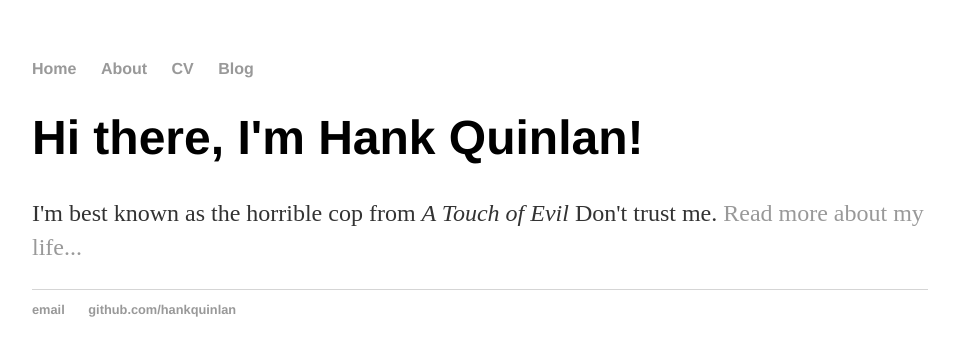
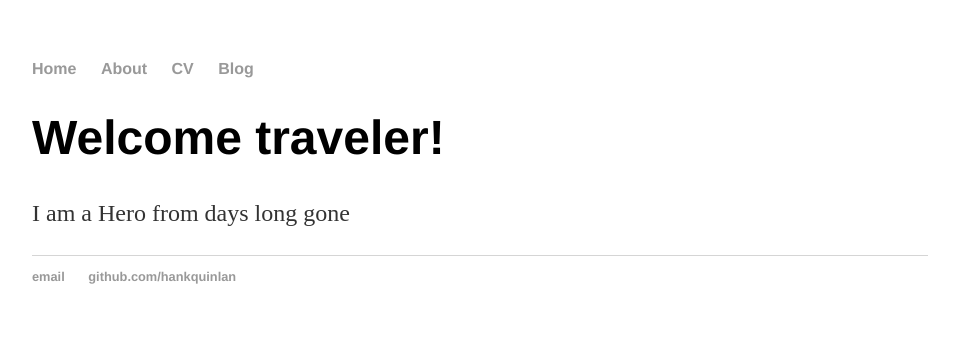
Before and after one commit to Thorberg14/Thorberg14.github.io, a Jekyll site: the page built from index.html, in a window 1280 px wide. Shown: the top 356 px of the page, without its empty margins (160-1119 px from the left). Built offline with Jekyll 4.4.1, drawn with Linux system fonts in a browser that asks for light colours.

Commit message:
Update index.html

```diff
--- a/index.html
+++ b/index.html
@@ -1,8 +1,8 @@
 ---
 layout: default
-title: Hank Quinlan, Horrible Cop
+title: Thorberg main webpage
 ---
 <div class="blurb">
-	<h1>Hi there, I'm Hank Quinlan!</h1>
-	<p>I'm best known as the horrible cop from <em>A Touch of Evil</em> Don't trust me. <a href="/about">Read more about my life...</a></p>
+	<h1>Welcome traveler!</h1>
+	<p>I am a Hero from days long gone</p>
 </div><!-- /.blurb -->
```
